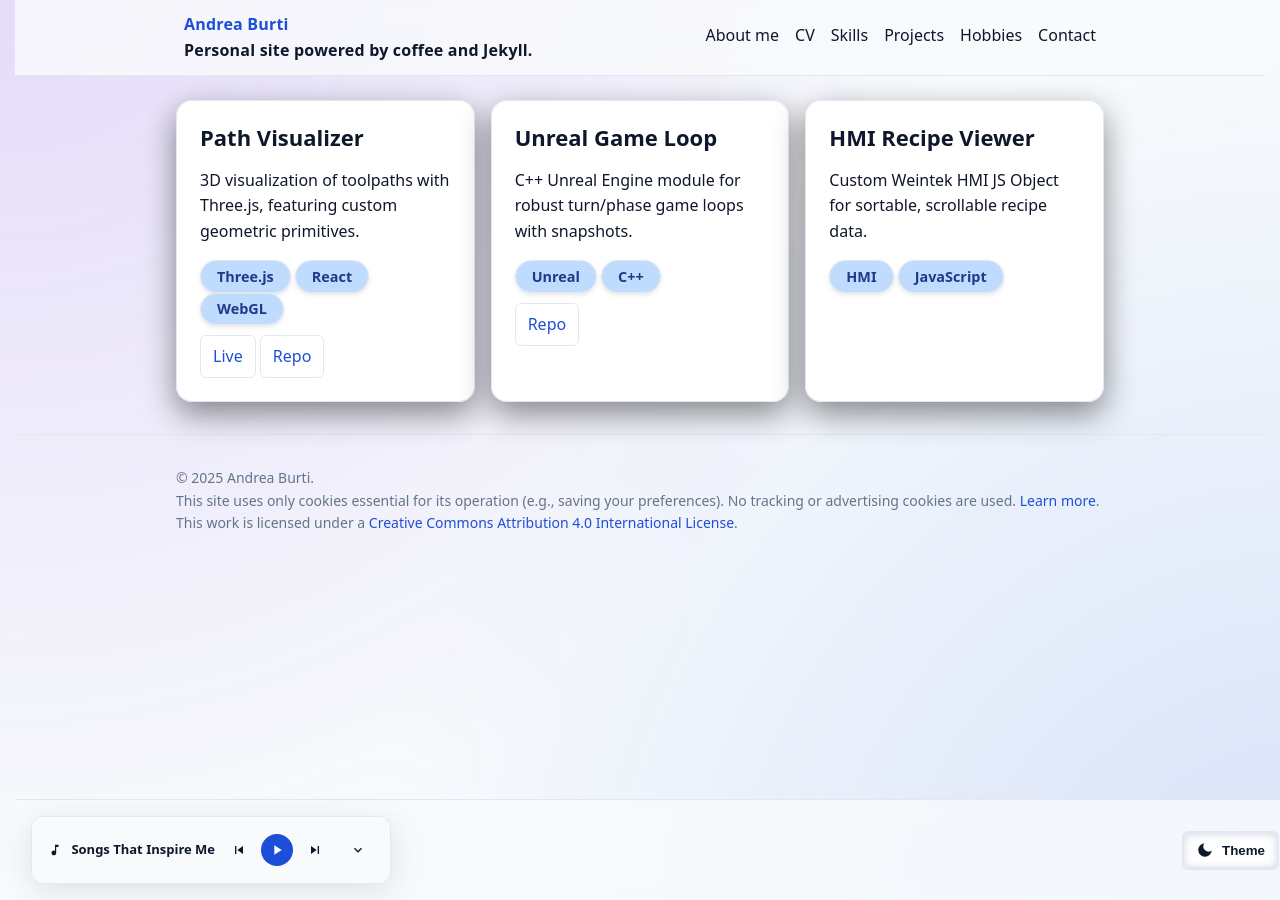
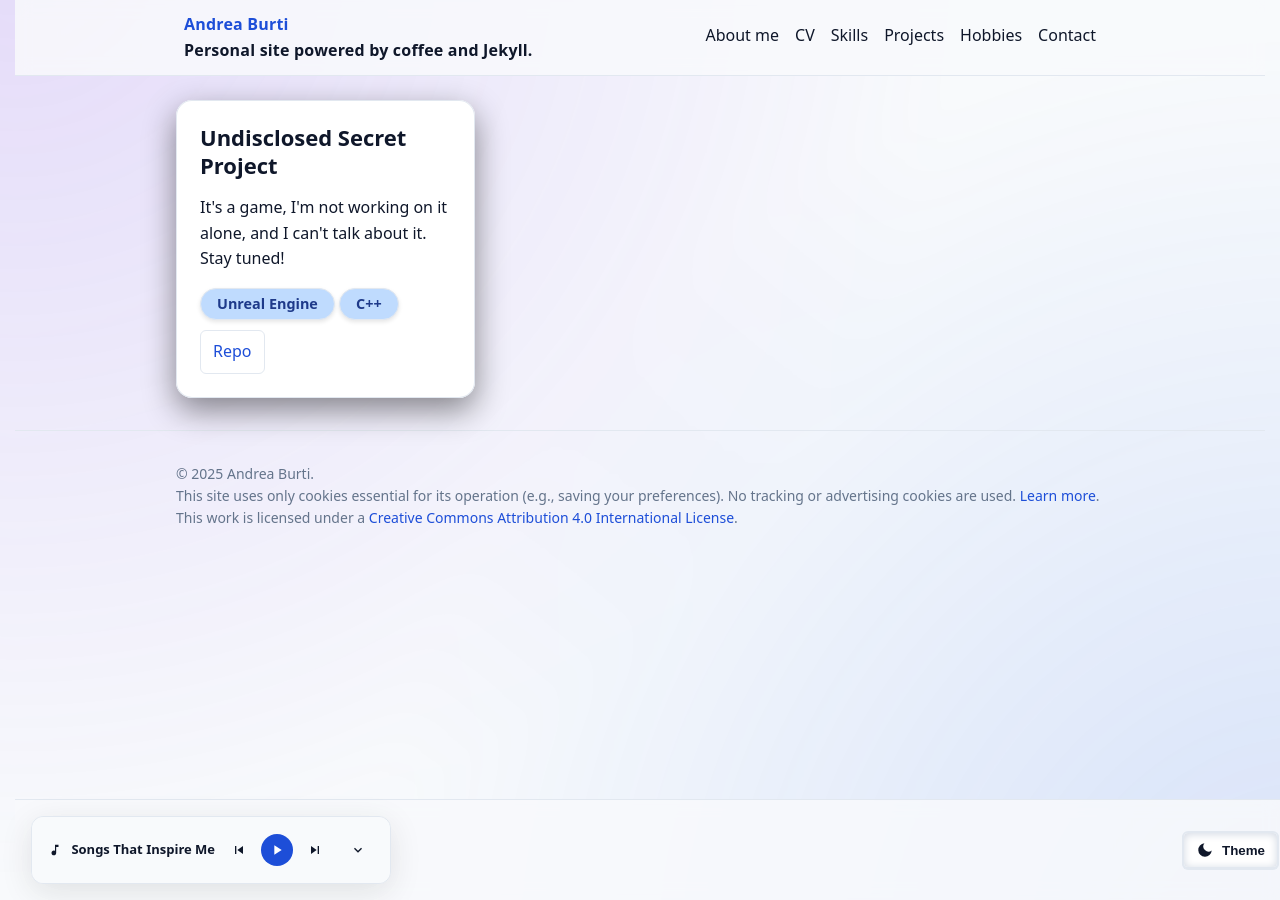
Before and after one commit to boozee/boozee.github.io, a Jekyll site: the page built from pages/projects.md, in a window 1280 px wide. Built offline with Jekyll 4.4.1, drawn with Linux system fonts in a browser that asks for light colours.

Commit message:
Clean projects

```diff
--- a/_data/projects.yml
+++ b/_data/projects.yml
@@ -1,12 +1,4 @@
-- name: Path Visualizer
-  description: 3D visualization of toolpaths with Three.js, featuring custom geometric primitives.
-  tags: [Three.js, React, WebGL]
-  link: https://example.com/path-visualizer
-  repo: https://github.com/your-handle/path-visualizer
-- name: Unreal Game Loop
-  description: C++ Unreal Engine module for robust turn/phase game loops with snapshots.
-  tags: [Unreal, C++]
-  repo: https://github.com/your-handle/unreal-game-loop
-- name: HMI Recipe Viewer
-  description: Custom Weintek HMI JS Object for sortable, scrollable recipe data.
-  tags: [HMI, JavaScript]
+- name: Undisclosed Secret Project
+  description: It's a game, I'm not working on it alone, and I can't talk about it. Stay tuned!
+  tags: [Unreal Engine, C++]
+  repo: https://youtu.be/dQw4w9WgXcQ?si=W96n_V6WwUMS_jIg
```
